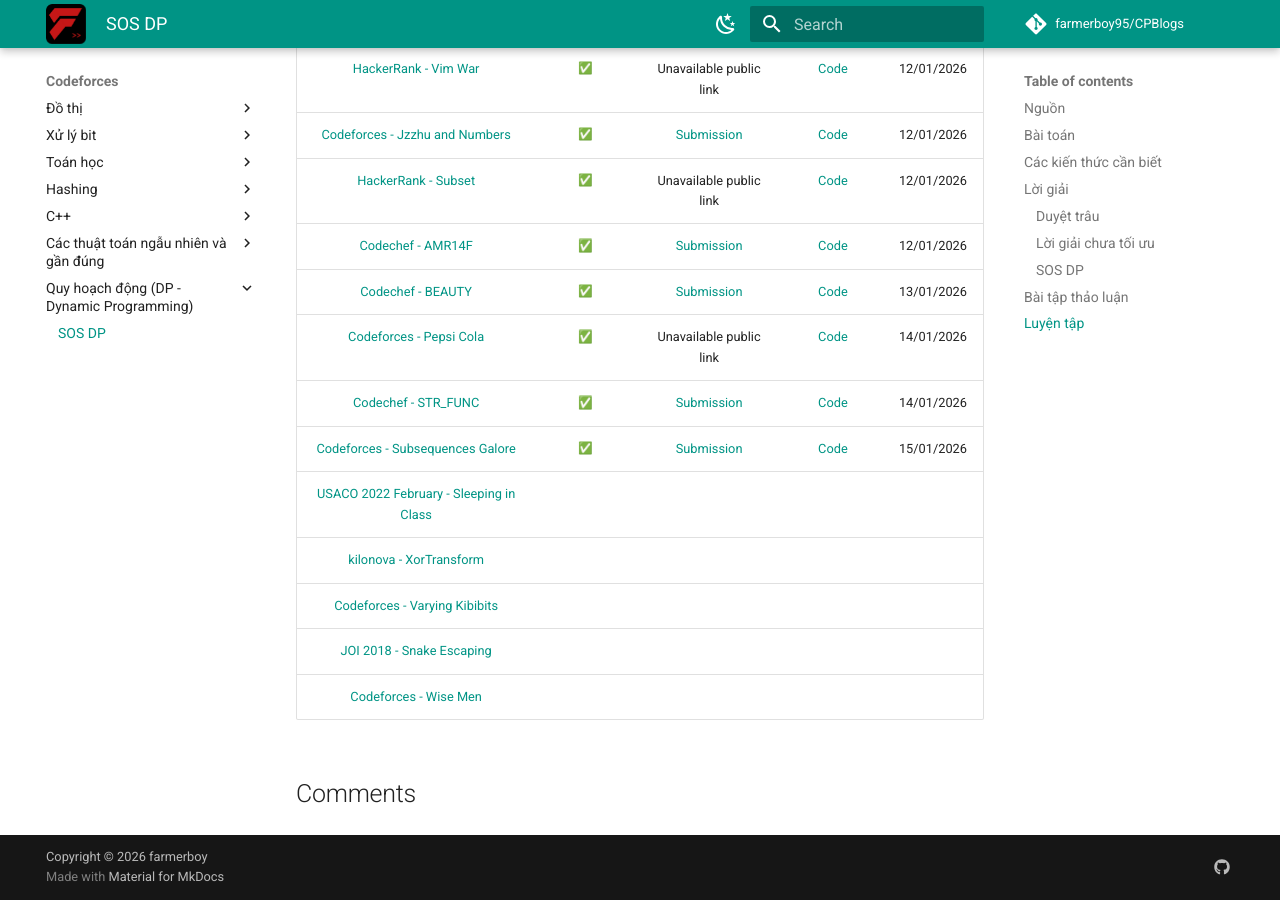
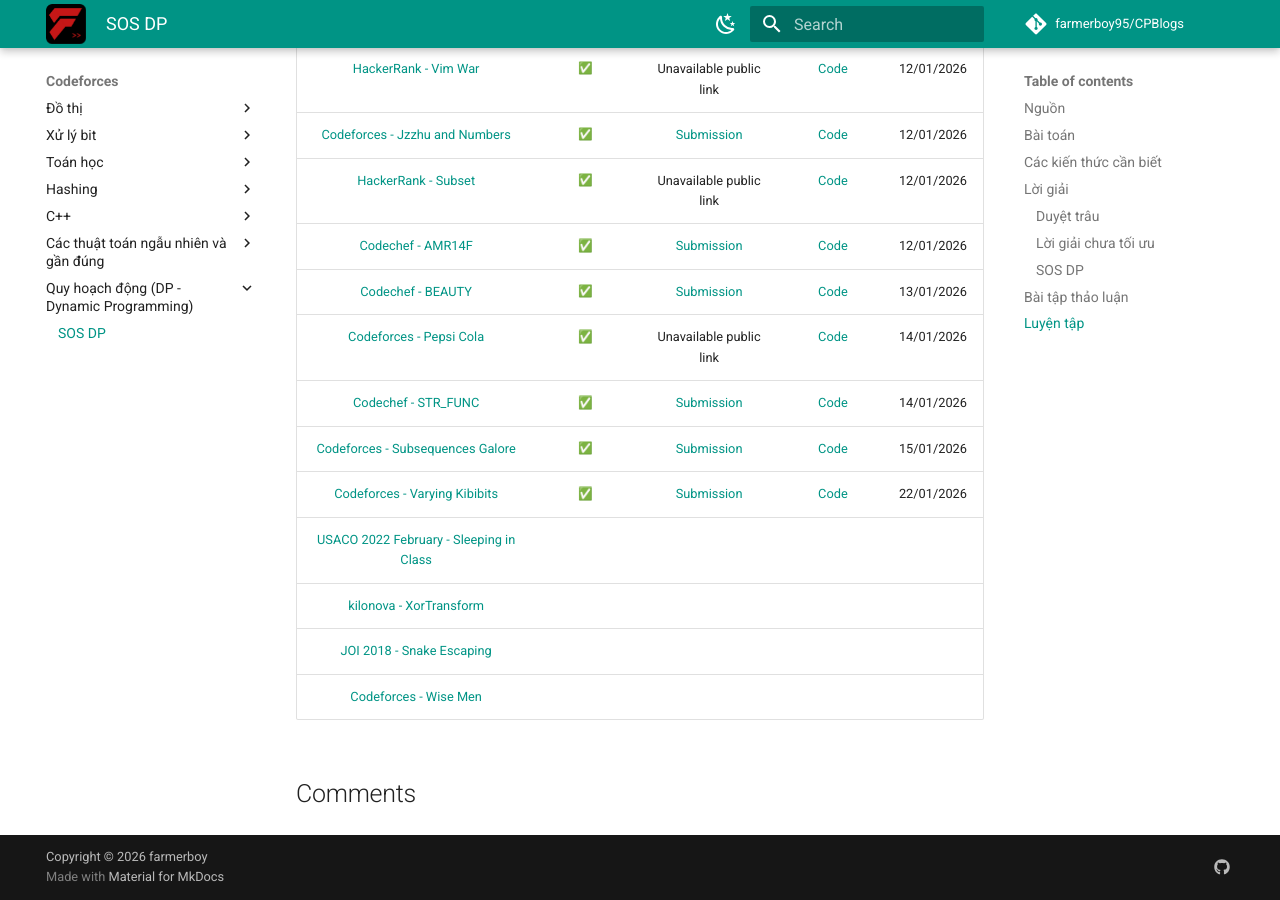
Before and after one commit to farmerboy95/CPBlogs, an MkDocs documentation site: the page built from docs/Codeforces/dp/sos-dp.md, in a window 1280 px wide and 900 px high, scrolled down 4314 px. Built offline with MkDocs 1.6.1 and Material for MkDocs 9.7.7, drawn with Linux system fonts in a browser that asks for light colours; emoji names are drawn with the system emoji font; comment, search, counter and statistics services are not loaded.

Commit message:
Update SOS DP

```diff
--- a/docs/Codeforces/dp/sos-dp.md
+++ b/docs/Codeforces/dp/sos-dp.md
@@ -133,8 +133,8 @@
 | [Codeforces - Pepsi Cola](https://codeforces.com/group/qcIqFPYhVr/contest/203881/problem/K) | :white_check_mark: | Unavailable public link | [Code](https://github.com/farmerboy95/CompetitiveProgramming/blob/master/Codeforces/CF%5BqcIqFPYhVr-203881%5D-K.cpp) | 14/01/2026 |
 | [Codechef - STR_FUNC](https://www.codechef.com/problems/STR_FUNC) | :white_check_mark: | [Submission](https://www.codechef.com/viewsolution/1225444085) | [Code](https://github.com/farmerboy95/CompetitiveProgramming/blob/master/Codechef/CODECHEF%20STR_FUNC.cpp) | 14/01/2026 |
 | [Codeforces - Subsequences Galore](https://codeforces.com/contest/1620/problem/G) | :white_check_mark: | [Submission](https://codeforces.com/contest/1620/submission/357892412) | [Code](https://github.com/farmerboy95/CompetitiveProgramming/blob/master/Codeforces/CF1620-D12-G.cpp) | 15/01/2026 |
+| [Codeforces - Varying Kibibits](https://codeforces.com/contest/800/problem/D) | :white_check_mark: | [Submission](https://codeforces.com/contest/800/submission/359134018) | [Code](https://github.com/farmerboy95/CompetitiveProgramming/blob/master/Codeforces/CF800-D1-D.cpp) | 22/01/2026 |
 | [USACO 2022 February - Sleeping in Class](https://usaco.org/index.php?page=viewproblem2&cpid=1213) | | | | |
 | [kilonova - XorTransform](https://kilonova.ro/problems/1832) | | | | |
-| [Codeforces - Varying Kibibits](https://codeforces.com/contest/800/problem/D) | | | | |
 | [JOI 2018 - Snake Escaping](https://oj.uz/problem/view/JOI18_snake_escaping) | | | | |
 | [Codeforces - Wise Men](https://codeforces.com/contest/1326/problem/F2) | | | | |
```
